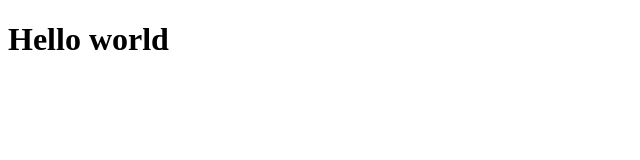
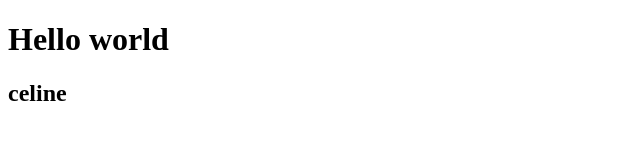
Before and after one commit to Celxine/gate-css, a plain HTML site: page index.html in a window 1280 px wide. Shown: the whole page, without its empty margins (0-640 px from the left). Drawn offline with Linux system fonts and the light colour scheme.

Commit message:
new changes

```diff
--- a/index.html
+++ b/index.html
@@ -8,6 +8,6 @@
 </head>
 <body>
     <h1>Hello world</h1>
-
+    <h2>celine</h2>
 </body>
 </html>
```
